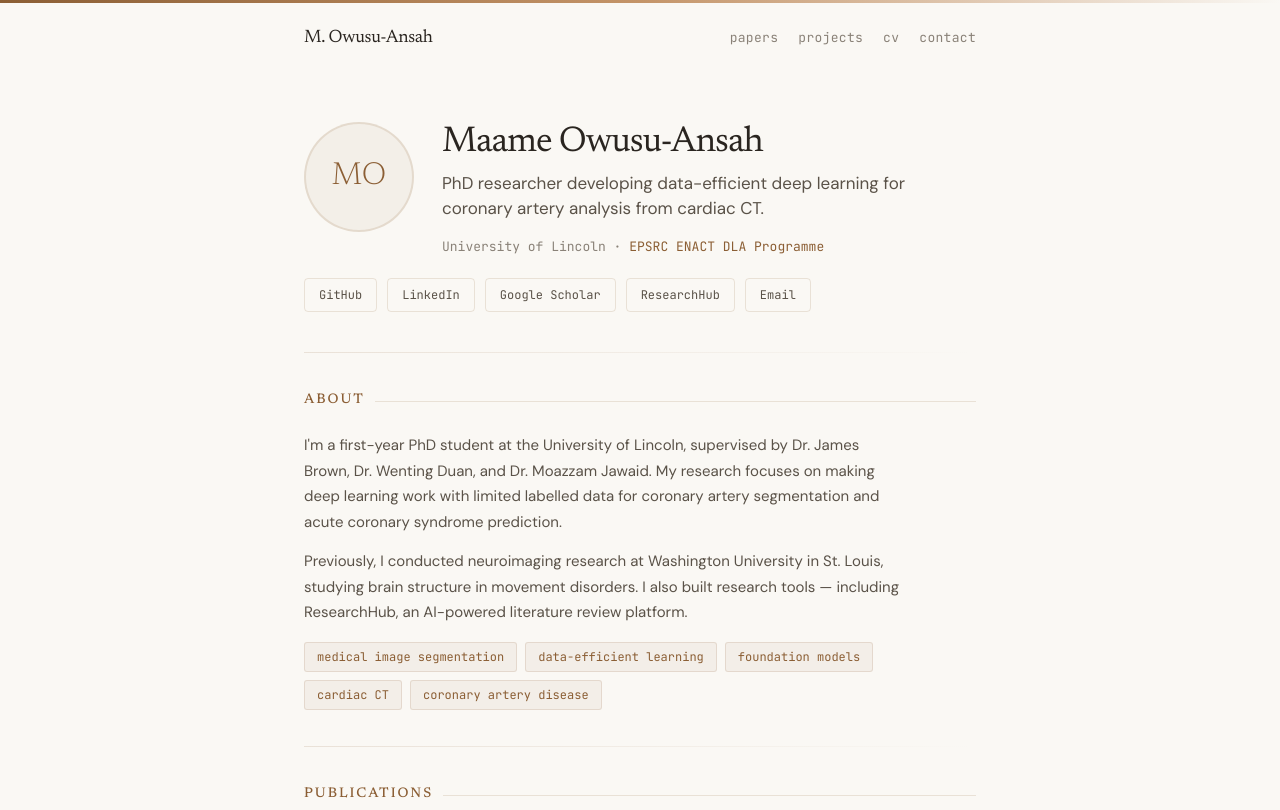
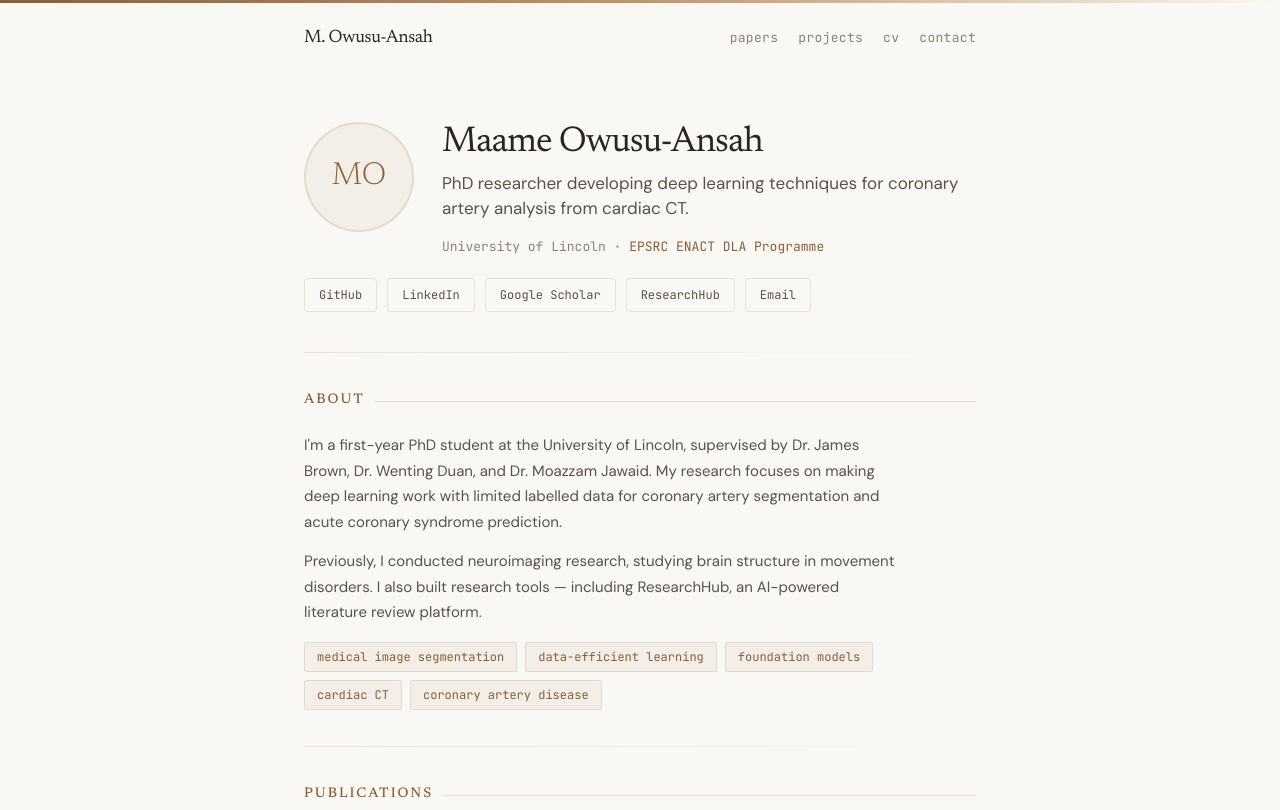
Before and after one commit to maameo1/maameo1.github.io, a plain HTML site: page index.html in a window 1280 px wide. Shown: the top 810 px of the page. Drawn offline with Linux system fonts and the light colour scheme.

Commit message:
Update meta description and text for clarity

```diff
--- a/index_maame.html
+++ b/index.html
@@ -4,7 +4,7 @@
 <meta charset="UTF-8">
 <meta name="viewport" content="width=device-width, initial-scale=1.0">
 <title>Maame Owusu-Ansah — AI Researcher in Medical Imaging</title>
-<meta name="description" content="PhD researcher developing data-efficient deep learning for coronary artery analysis from cardiac CT.">
+<meta name="description" content="PhD researcher developing deep learning techniques for coronary artery analysis from cardiac CT.">
 <link rel="preconnect" href="https://fonts.googleapis.com">
 <link href="https://fonts.googleapis.com/css2?family=Newsreader:ital,opsz,wght@0,6..72,300;0,6..72,400;0,6..72,500;1,6..72,300;1,6..72,400&family=DM+Sans:wght@400;500&family=JetBrains+Mono:wght@400&display=swap" rel="stylesheet">
 <style>
@@ -142,7 +142,7 @@ footer a{color:var(--text-light);border-bottom:1px solid var(--accent-border)}
     <div class="hero-photo">MO</div>
     <div class="hero-text">
       <h1>Maame Owusu-Ansah</h1>
-      <p class="tagline">PhD researcher developing data-efficient deep learning for coronary artery analysis from cardiac CT.</p>
+      <p class="tagline">PhD researcher developing deep learning techniques for coronary artery analysis from cardiac CT.</p>
       <p class="affiliation">University of Lincoln · <span>EPSRC ENACT DLA Programme</span></p>
     </div>
   </div>
@@ -161,7 +161,7 @@ footer a{color:var(--text-light);border-bottom:1px solid var(--accent-border)}
   <h2>About</h2>
   <div class="about">
     <p>I'm a first-year PhD student at the University of Lincoln, supervised by Dr. James Brown, Dr. Wenting Duan, and Dr. Moazzam Jawaid. My research focuses on making deep learning work with limited labelled data for coronary artery segmentation and acute coronary syndrome prediction.</p>
-    <p>Previously, I conducted neuroimaging research at Washington University in St. Louis, studying brain structure in movement disorders. I also built research tools — including ResearchHub, an AI-powered literature review platform.</p>
+    <p>Previously, I conducted neuroimaging research, studying brain structure in movement disorders. I also built research tools — including ResearchHub, an AI-powered literature review platform.</p>
     <div class="research-areas">
       <span>medical image segmentation</span>
       <span>data-efficient learning</span>
@@ -232,7 +232,7 @@ footer a{color:var(--text-light);border-bottom:1px solid var(--accent-border)}
   <div class="exp">
     <div class="exp-date">2026 –</div>
     <div class="exp-body">
-      <h3>Research Placement</h3>
+      <h3>Summer Reasearch Intern</h3>
       <div class="org">Guy's and St Thomas' NHS / King's College London</div>
       <p>Clinical research analytics through the HDR UK Black Internship Programme.</p>
     </div>
```
